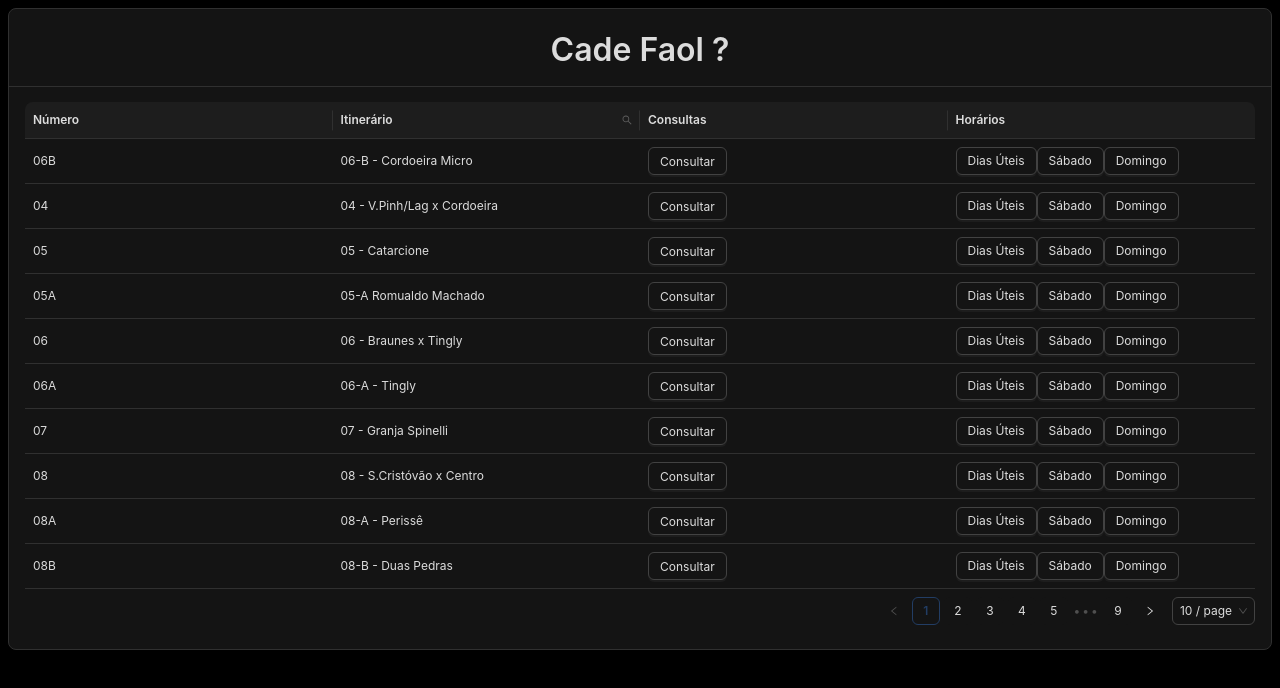
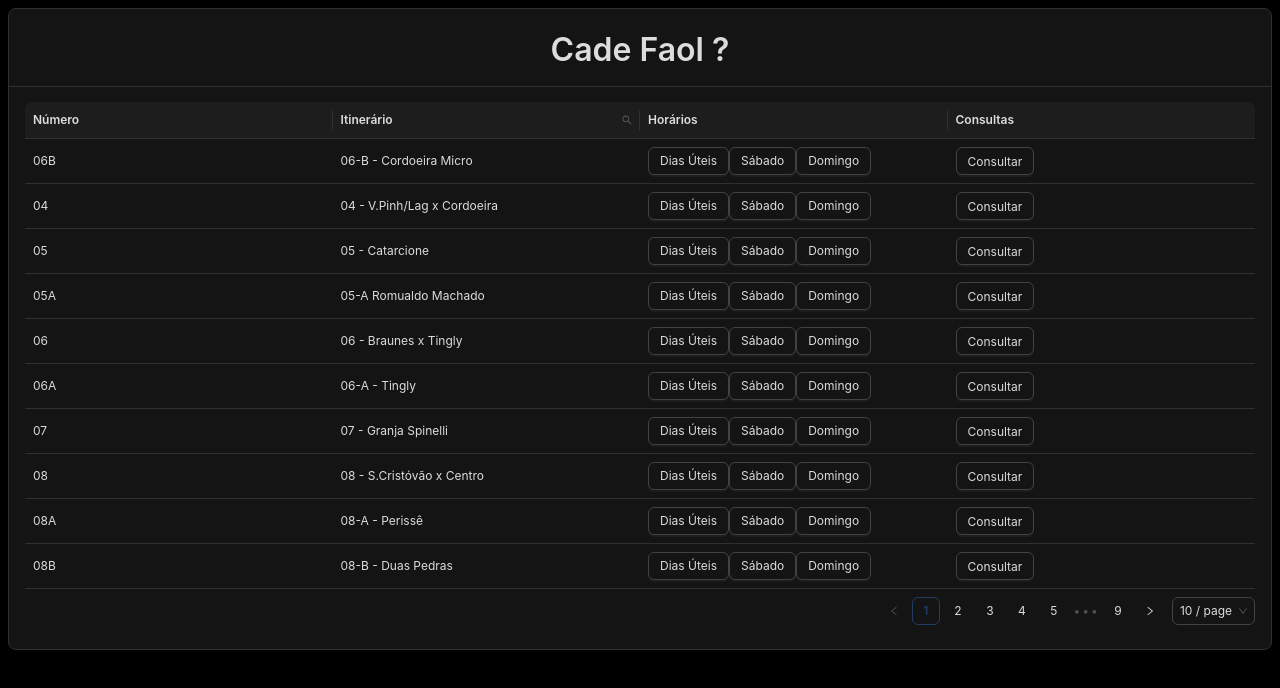
Before and after one commit to ThiagoJurge/lol, a React (Vite) app: page / in a window 1280 px wide. Shown: the top 688 px of the page. Built offline with nearby package versions, Linux system fonts and the light colour scheme.

Commit message:
- Mudado a orgem dos cabeçalhos da maintable

```diff
--- a/src/components/MainTable/MainTable.jsx
+++ b/src/components/MainTable/MainTable.jsx
@@ -135,16 +135,6 @@ const MainTable = () => {
             ...getColumnSearchProps('NomeCarreira'),
         },
         {
-            title: "Consultas",
-            dataIndex: "NrCarreira",
-            key: "NrCarreira",
-            render: (text) => (
-                <Button type="default" onClick={() => showModal(text)}>
-                    Consultar
-                </Button>
-            ),
-        },
-        {
             title: "Horários",
             dataIndex: "NrCarreira",
             key: "NrCarreira",
@@ -156,6 +146,16 @@ const MainTable = () => {
                         <ButtonHorario n_onibus={text} tabela={"D"} />
                     </Space.Compact>
                 </>
+            ),
+        },
+        {
+            title: "Consultas",
+            dataIndex: "NrCarreira",
+            key: "NrCarreira",
+            render: (text) => (
+                <Button type="default" onClick={() => showModal(text)}>
+                    Consultar
+                </Button>
             ),
         },
     ];
```
